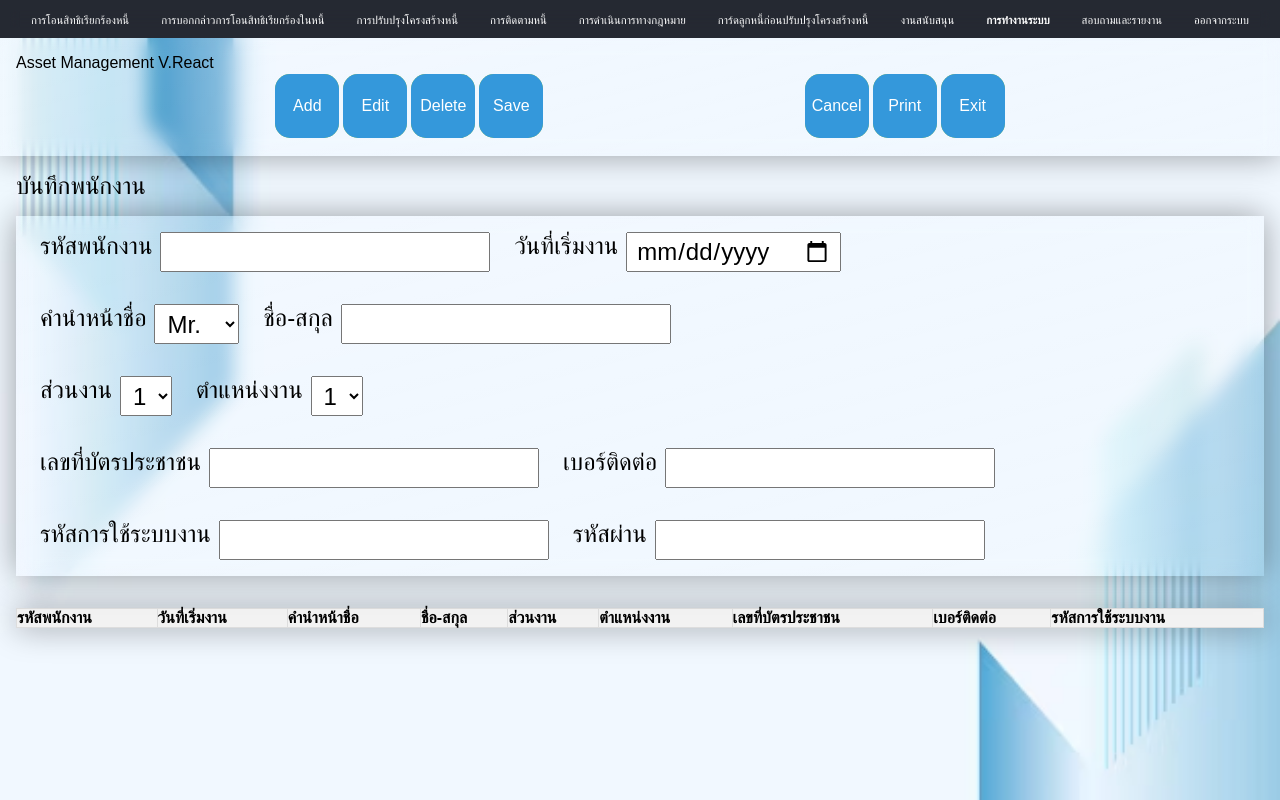
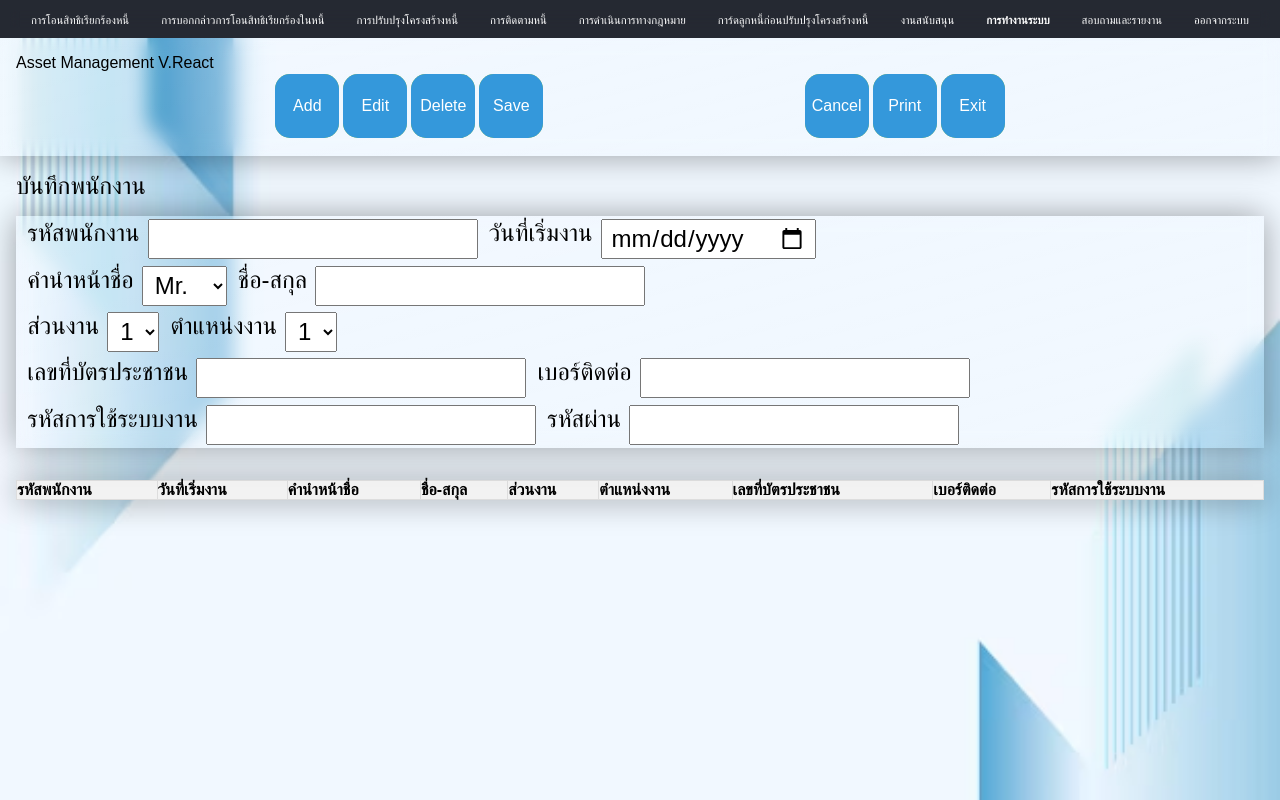
Before and after one commit to KaminariSora/Pre-Intern-Project, a React (Create React App) app in the folder module-8/: page / in a window 1280 px wide. Built offline with nearby package versions, Linux system fonts and the light colour scheme.

Commit message:
change margin

```diff
--- a/module-8/src/8-1Component/8-1Component.css
+++ b/module-8/src/8-1Component/8-1Component.css
@@ -20,47 +20,6 @@ body {
     /* color: white; */
 }
 
-.record-container h1 {
-    font-size: 1.5rem;
-    font-weight: normal;
-    margin: 1rem;
-}
-
-.record-container form {
-    display: flex;
-    flex-direction: column;
-    /* min-width: 100px; */
-    margin: 1rem;
-    backdrop-filter: blur(10px);
-    background: linear-gradient(165deg, rgba(255, 255, 255, .1), rgba(255, 255, 255, 0));
-    box-shadow: 0 0 32px rgba(0, 0, 0, .37);
-
-}
-
-.record-container form div {
-    display: flex;
-    align-items: center;
-    justify-content: start;
-    margin: .1rem;
-}
-
-.record-container form label{
-    /* border: 1px solid white; */
-    font-size: 1.5rem;
-    height: 2.5rem;
-    padding: 0 0.5rem;
-    box-sizing: border-box;
-}
-
-.record-container form input,
-.record-container form select {
-    height: 2.5rem; /* Set the same fixed height */
-    font-size: 1.5rem; /* Ensure the font size is consistent */
-    padding: 0 0.5rem;
-    box-sizing: border-box;
-    margin-right: 10rem;
-    /* width: calc(100% - 10rem); */
-}
 /* ------------------------------
         Table decoration
 -------------------------------*/
--- a/module-8/src/8-3Component/form.css
+++ b/module-8/src/8-3Component/form.css
@@ -20,7 +20,7 @@
     display: flex;
     align-items: center;
     justify-content: start;
-    margin: .5rem;
+    margin: .1rem;
     /* border: 1px solid red; */
 }
 
```
